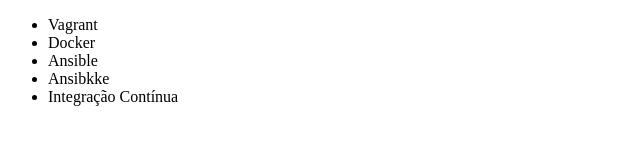
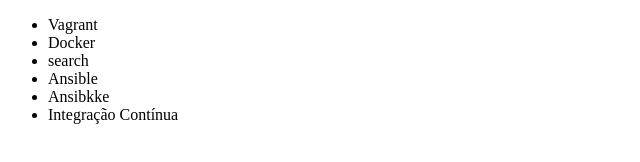
Before and after one commit to Claudionor-ss/alura-git, a plain HTML site: page index.html in a window 1280 px wide. Shown: the whole page, without its empty margins (0-640 px from the left). Drawn offline with Linux system fonts and the light colour scheme.

Commit message:
acrescentado o search

```diff
--- a/index.html
+++ b/index.html
@@ -8,6 +8,7 @@
     <ul>
         <li>Vagrant</li>
         <li>Docker</li>
+        <li>search</li>
         <li>Ansible</li>
         <li>Ansibkke</li>
         <li>Integração Contínua</li>
```
